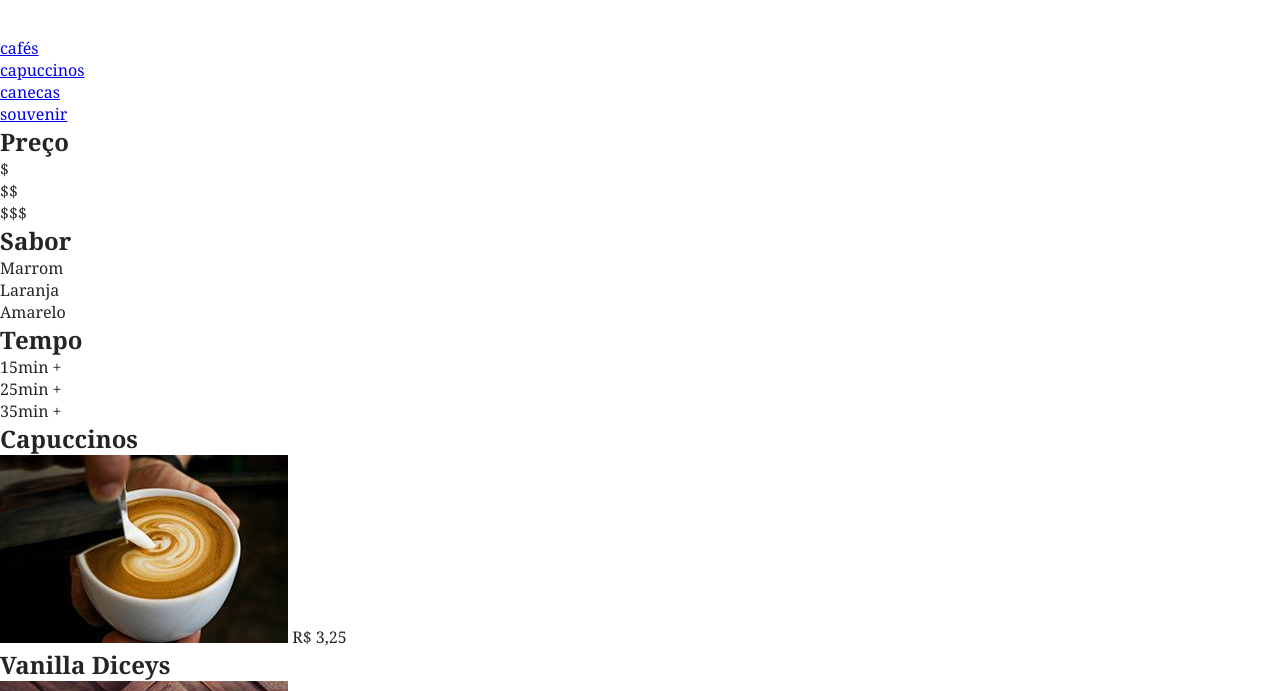
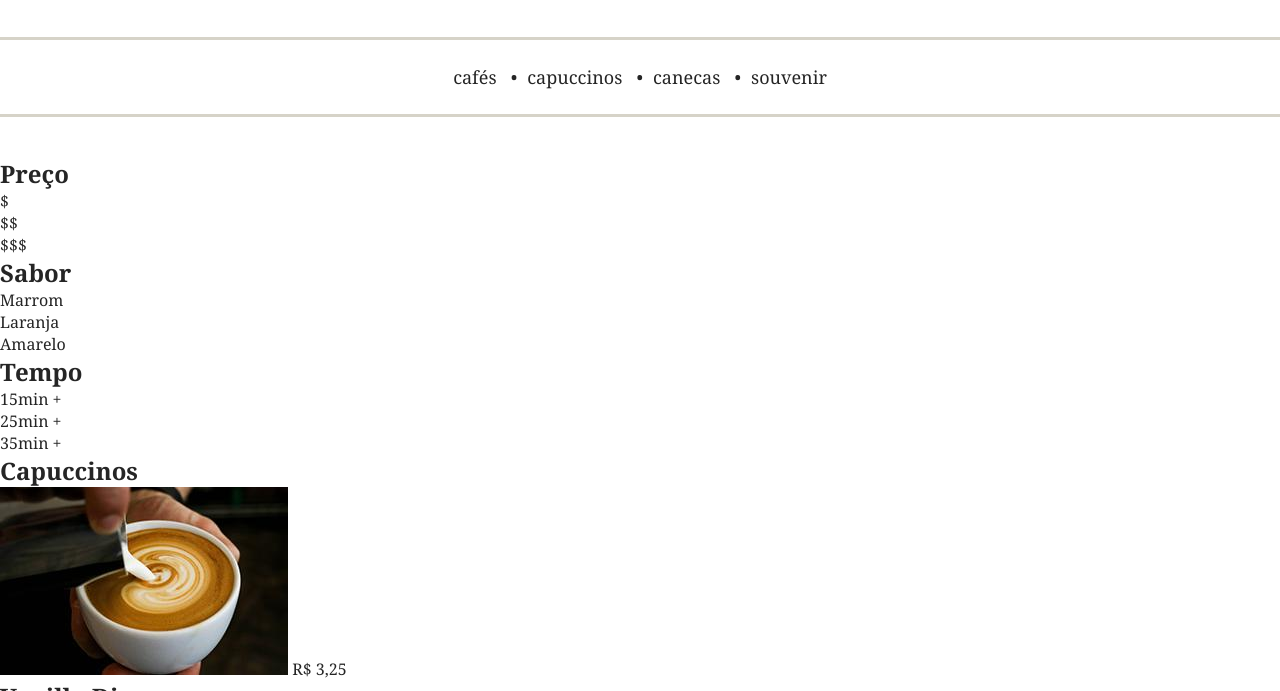
Before and after one commit to BielMar-01/brafe, a plain HTML site: page Brafe02/Brafe-2-Puro/index.html in a window 1280 px wide. Shown: the part 109-800 px from the top of the page. Drawn offline with Linux system fonts and the light colour scheme.

Commit message:
Otimizando o Menu do Header - Brafé 2 Puro

```diff
--- a/Brafe02/Brafe-2-Puro/css/style.css
+++ b/Brafe02/Brafe-2-Puro/css/style.css
@@ -29,3 +29,32 @@ body {
   display: block;
   margin: 40px auto;
 }
+
+.header-menu {
+  border-top: 3px solid #d6d3c8;
+  border-bottom: 3px solid #d6d3c8;
+  text-align: center;
+  margin-bottom: 40px;
+  padding: 20px 0;
+}
+
+.header-menu li {
+  display: inline-block;
+}
+
+.header-menu li a {
+  display: block;
+  padding: 5px 10px 5px 0;
+  text-decoration: none;
+  color: #252525;
+  font-size: 1.125em;
+}
+
+.header-menu li a::before {
+  content: '•';
+  padding-right: 10px;
+}
+
+.header-menu li:first-child a::before {
+  content: '';
+}
--- a/Brafe02/Brafe-2-Puro/index.html
+++ b/Brafe02/Brafe-2-Puro/index.html
@@ -19,7 +19,7 @@
     <a class="header-logo" href="index.html">
       <img src="img/brafe.png" alt="Logo Brafé">
     </a>
-    <nav>
+    <nav class="header-menu">
       <ul>
         <li><a href="#">cafés</a></li>
         <li><a href="#">capuccinos</a></li>
```
